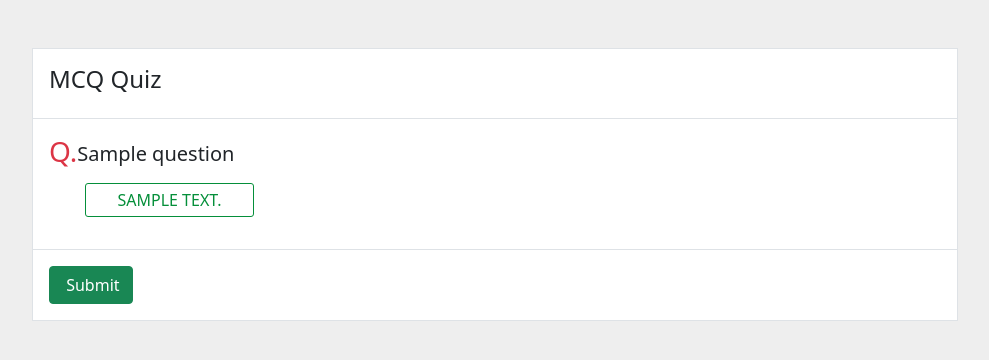
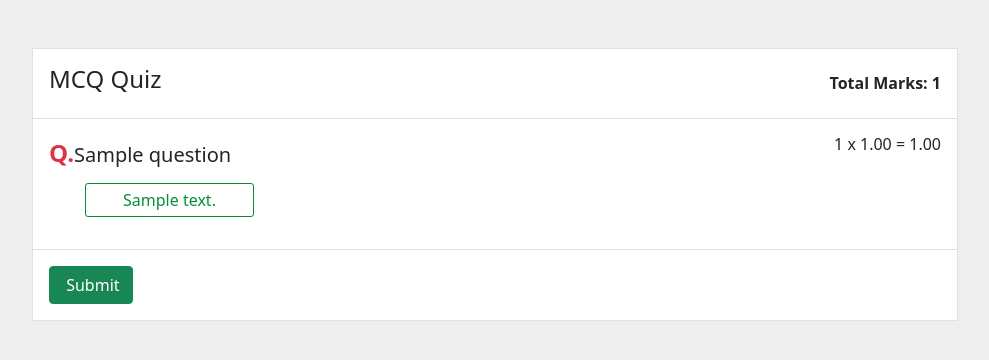
Before and after one commit to Rayhun/Quiz-Application, a Django app: page / in a window 1280 px wide. Shown: the top 360 px of the page, without its empty margins (145-1134 px from the left). Run offline with Django 3.2, Linux system fonts and the light colour scheme; tables that the repository leaves empty hold one stand-in row (values such as "Sample post").

Commit message:
add template

```diff
--- a/quiz/templates/quiz/quiz_application.html
+++ b/quiz/templates/quiz/quiz_application.html
@@ -1,4 +1,5 @@
 {% extends 'base/base.html' %}
+{% load answer_tag %}
 
 {% block static %}
 <style>
@@ -28,7 +29,6 @@
         text-align: center;
         border-radius: 3px;
         margin-top: 7px;
-        text-transform: uppercase;
     }
 
     label.checkbox input:checked+p {
@@ -51,6 +51,10 @@
         outline: 0 !important;
         box-shadow: none !important;
     }
+    h5 span{
+        font-size: 24px;
+        font-weight: 600;
+    }
 </style>
 {% endblock %}
 
@@ -61,13 +65,20 @@
             <div class="question bg-white p-3 border-bottom">
                 <div class="d-flex flex-row justify-content-between align-items-center mcq">
                     <h4>{{ object.category }} MCQ Quiz</h4>
+                    <b>Total Marks: {{ total_marks }}</b>
                 </div>
             </div>
             <div class="question bg-white p-3 border-bottom">
                 {% for object in object_list %}
-                <div class="d-flex flex-row align-items-center question-title">
-                    <h3 class="text-danger">Q.</h3>
-                    <h5 class="mt-1 ml-2">{{ object }}</h5>
+                <div class="question-title">
+                    <div class="row">
+                        <div class="col-md-8">
+                            <h5 class="mt-1 ml-2"><span class="text-danger">Q.</span>{{ object }}</h5>
+                        </div>
+                        <div class="col-md-4">
+                            <h6 style="text-align: right;">1 x {{ object.number }} = {{ object.number }}</h6>
+                        </div>
+                    </div>
                 </div>
                 <div class="row">
                     {% for obj in object.quiz_answer_answer.all %}
--- /dev/null
+++ b/quiz/templatetags/__init__.py
@@ -0,0 +1,4 @@
+from .answer_tag import question
+
+
+__all__ = [question]
--- a/quiz/views.py
+++ b/quiz/views.py
@@ -1,6 +1,7 @@
 # Python import
 import random
 # django import
+from django.db.models import Sum
 from django.shortcuts import render
 from django.views.generic import TemplateView
 # local import
@@ -24,6 +25,10 @@ class QuizApplicationView(TemplateView):
         qs = list(self.model.objects.filter(is_active=True))
         random.shuffle(qs)
         context['object_list'] = qs
+        context['total_marks'] = self.model.objects.filter(
+            is_active=True
+        ).aggregate(total_marks=Sum('number'))['total_marks']
+
         context['total_quiz'] = self.model.objects.filter(
             is_active=True
         ).count()
```
Also changed, not shown: quiz/templatetags/answer_tag.py (added, +12 -0 lines).
